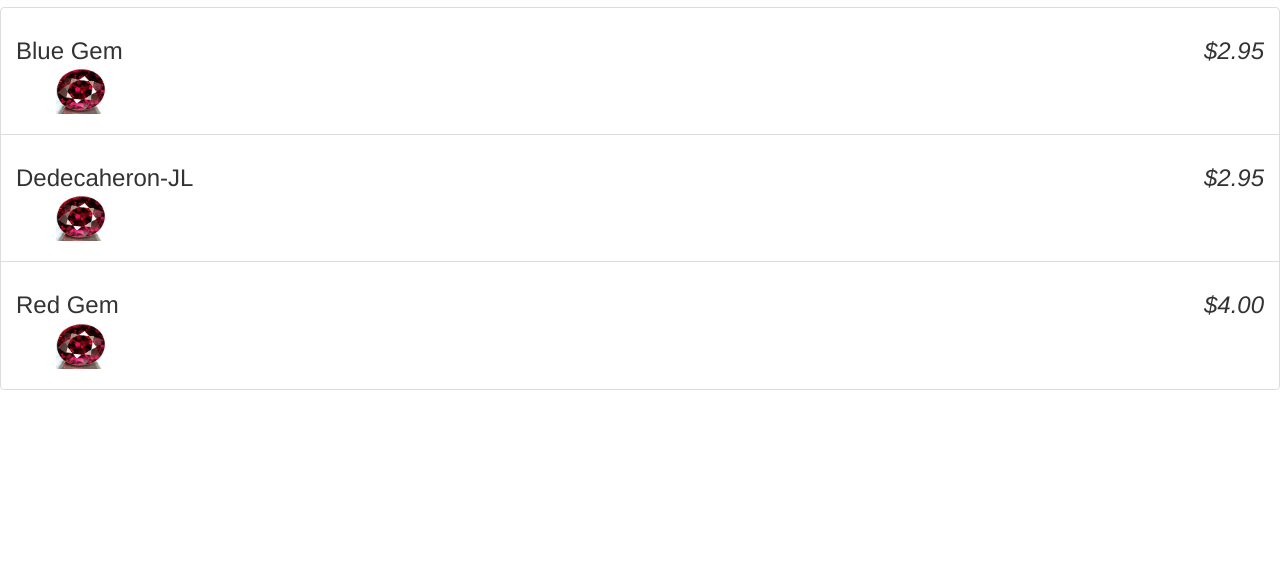
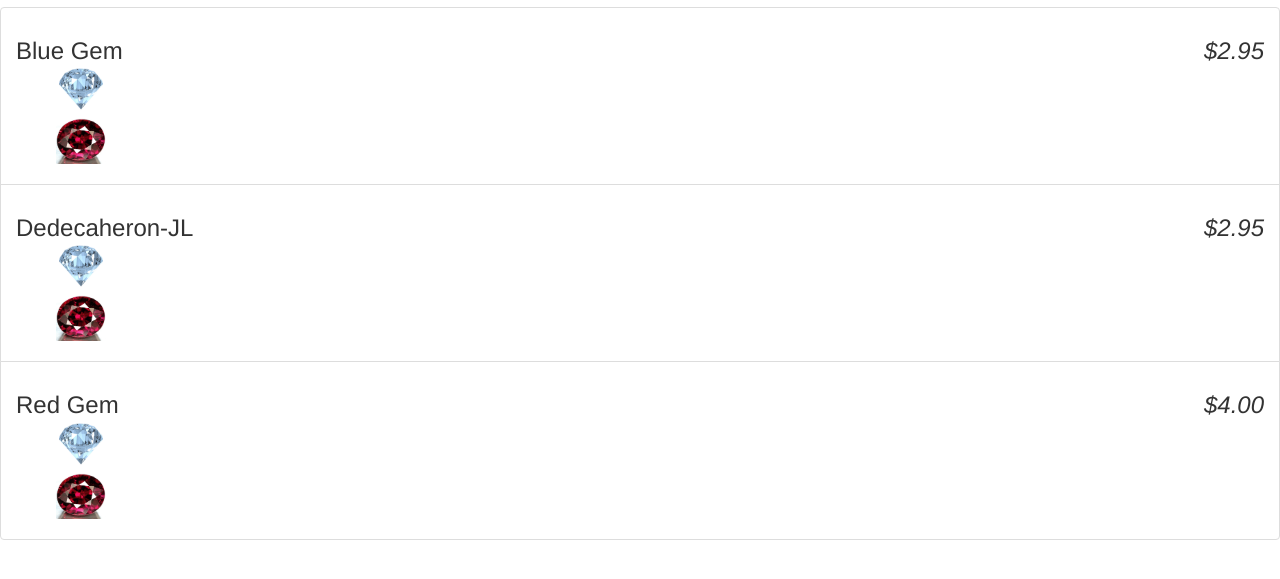
Before and after one commit to jennylia/AngularFirstApp, a plain HTML site: page index.html in a window 1280 px wide. Shown: the part 63-642 px from the top of the page. Drawn offline with Linux system fonts and the light colour scheme.

Commit message:
adding this extra feature

```diff
--- a/index.html
+++ b/index.html
@@ -14,8 +14,8 @@
     	<h3> {{i.name}}
 
    			<em class="pull-right"> {{i.price | currency}}</em>
-   			<ul>
-   				<img width="50" height="50" ng-src="{{i.images[1].full}}" ></img>
+   			<ul ng-repeat="image in i.images">
+   				<img width="50" height="50" ng-src="{{image.full}}" ></img>
    			</ul>
    		</h3>
    	</li>
```
